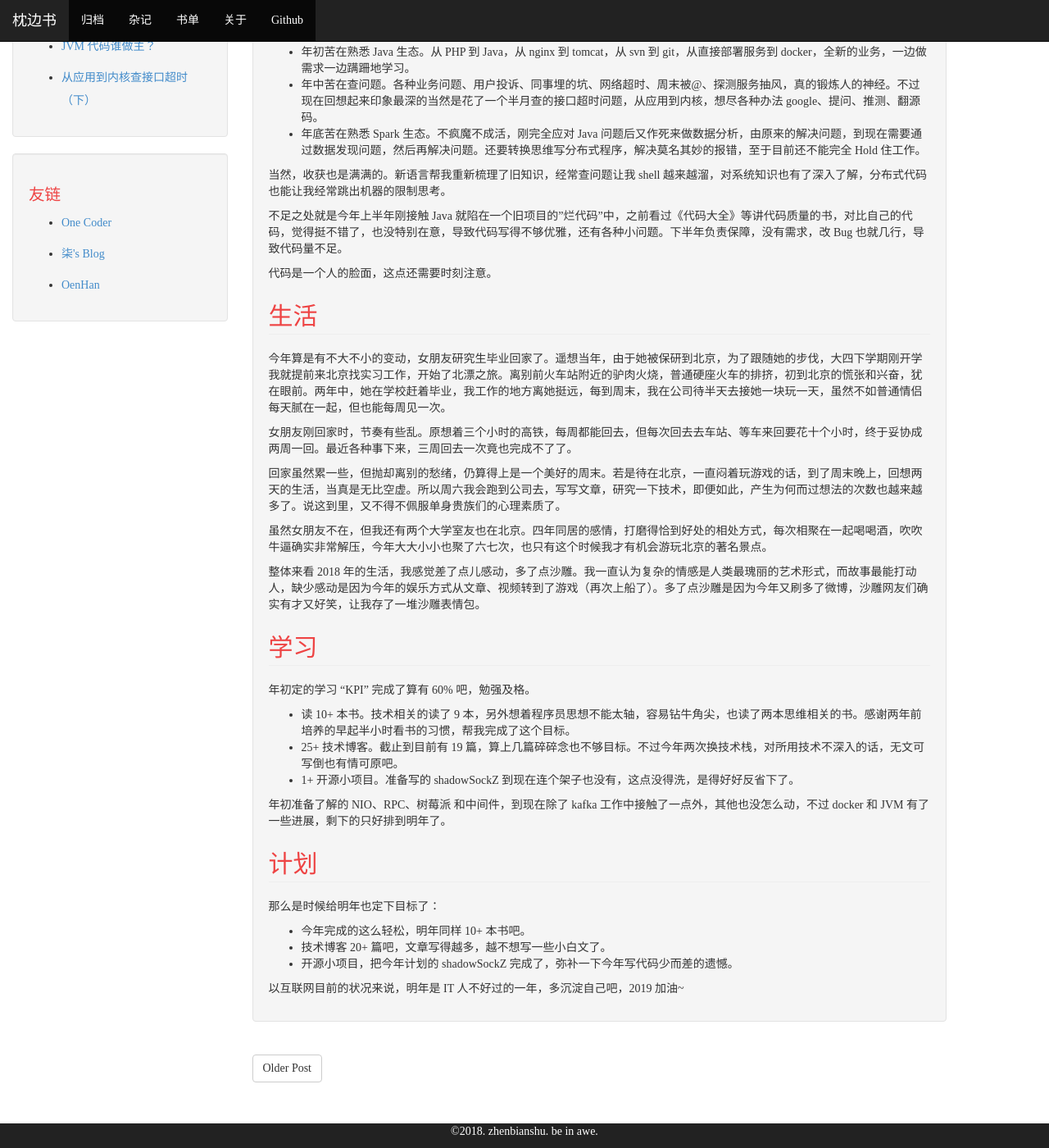
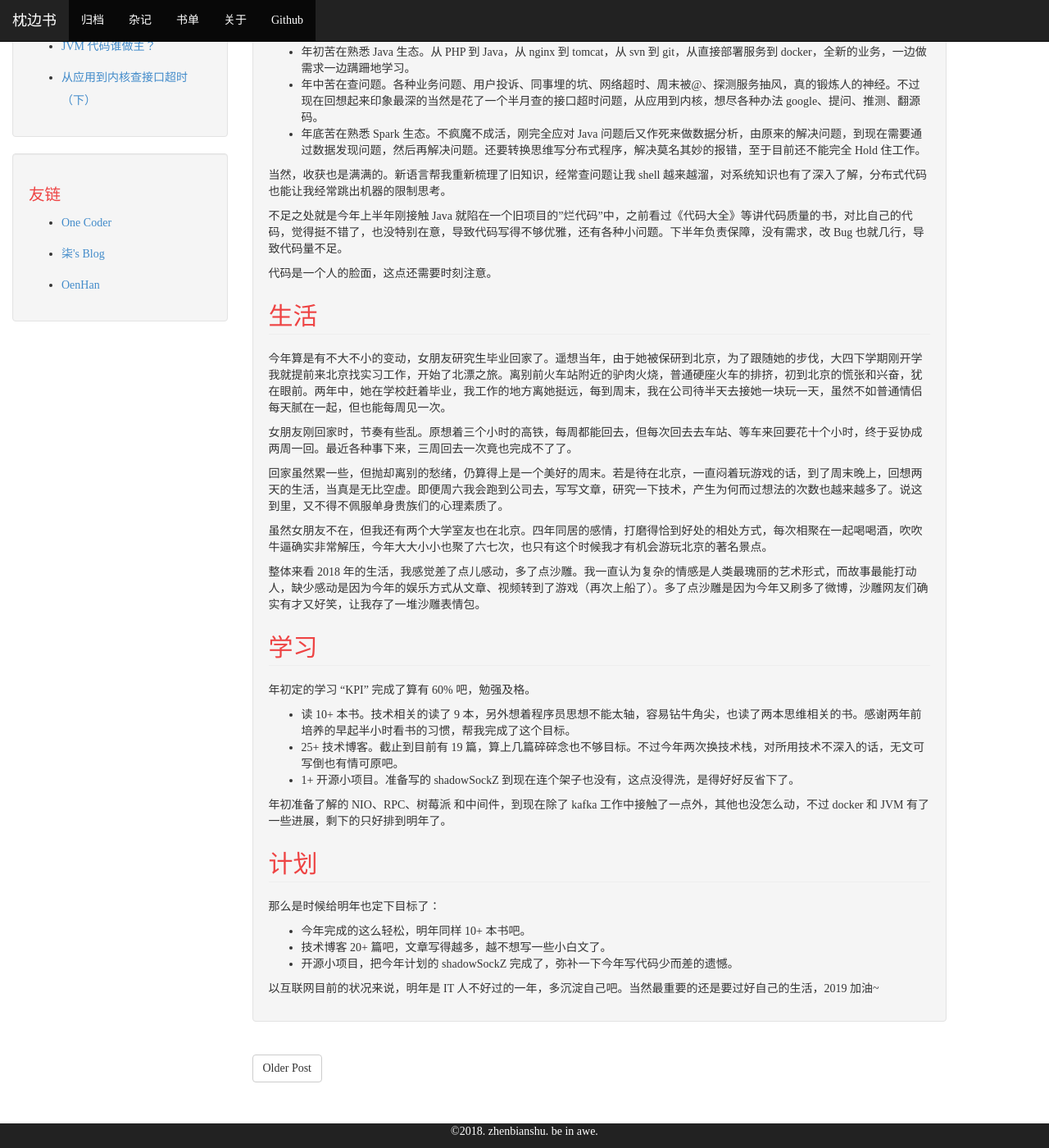
Before and after one commit to zhenbianshu/zhenbianshu.github.io, a Jekyll site: the page built from _stories/2018-12-20-my_2018_summary.md, in a window 1280 px wide and 1400 px high, scrolled down 282 px. Shown: the whole window at 82% size. Built offline with Jekyll 4.4.1, drawn with Linux system fonts in a browser that asks for light colours; comment, search, counter and statistics services are not loaded; some of the changed text lies outside the part shown.

Commit message:
optimize grammar;

```diff
--- a/_stories/2018-12-20-my_2018_summary.md
+++ b/_stories/2018-12-20-my_2018_summary.md
@@ -27,7 +27,7 @@ comments: true
 
 女朋友刚回家时，节奏有些乱。原想着三个小时的高铁，每周都能回去，但每次回去去车站、等车来回要花十个小时，终于妥协成两周一回。最近各种事下来，三周回去一次竟也完成不了了。
 
-回家虽然累一些，但抛却离别的愁绪，仍算得上是一个美好的周末。若是待在北京，一直闷着玩游戏的话，到了周末晚上，回想两天的生活，当真是无比空虚。所以周六我会跑到公司去，写写文章，研究一下技术，即便如此，产生为何而过想法的次数也越来越多了。说这到里，又不得不佩服单身贵族们的心理素质了。
+回家虽然累一些，但抛却离别的愁绪，仍算得上是一个美好的周末。若是待在北京，一直闷着玩游戏的话，到了周末晚上，回想两天的生活，当真是无比空虚。即便周六我会跑到公司去，写写文章，研究一下技术，产生为何而过想法的次数也越来越多了。说这到里，又不得不佩服单身贵族们的心理素质了。
 
 虽然女朋友不在，但我还有两个大学室友也在北京。四年同居的感情，打磨得恰到好处的相处方式，每次相聚在一起喝喝酒，吹吹牛逼确实非常解压，今年大大小小也聚了六七次，也只有这个时候我才有机会游玩北京的著名景点。
 
@@ -51,4 +51,4 @@ comments: true
 - 技术博客 20+ 篇吧，文章写得越多，越不想写一些小白文了。
 - 开源小项目，把今年计划的 shadowSockZ 完成了，弥补一下今年写代码少而差的遗憾。
 
-以互联网目前的状况来说，明年是 IT 人不好过的一年，多沉淀自己吧，2019 加油~
+以互联网目前的状况来说，明年是 IT 人不好过的一年，多沉淀自己吧。当然最重要的还是要过好自己的生活，2019 加油~
```
